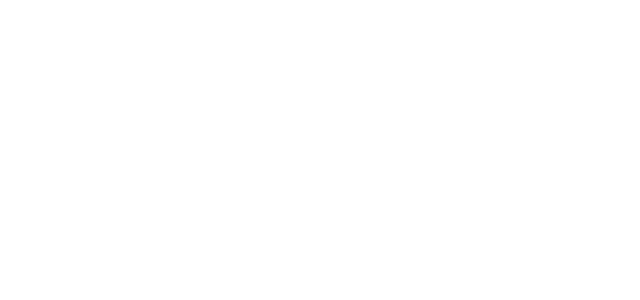
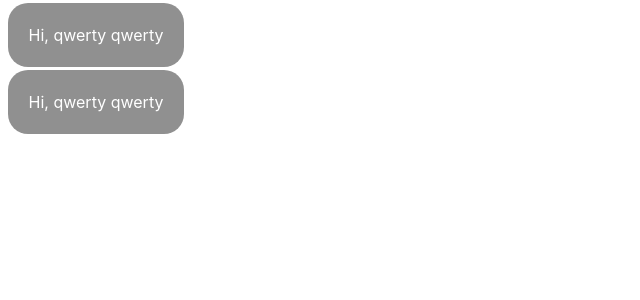
Before and after one commit to th3c0d3br34ker/hbd, a React (Create React App) app: page / in a window 1280 px wide. Shown: the top 300 px of the page, without its empty margins (0-640 px from the left). Built offline with nearby package versions, Linux system fonts and the light colour scheme.

Commit message:
Added base skeleton

```diff
--- a/package.json
+++ b/package.json
@@ -9,6 +9,7 @@
     "animejs": "^3.2.0",
     "react": "^16.13.1",
     "react-dom": "^16.13.1",
+    "react-easy-emoji": "^1.4.0",
     "react-scripts": "3.4.1"
   },
   "scripts": {
--- a/src/App.css
+++ b/src/App.css
@@ -1 +1,13 @@
+@import "./elements/TypingDots/typingdots.css";
+/* @import "./elements/Transition/transition.css"; */
+
+@import "./container/message/message.css";
 @import "./container/wishings/wishings.css";
+
+body {
+  transition-duration: 0.5s;
+}
+
+.hide {
+  display: none;
+}
--- a/src/App.js
+++ b/src/App.js
@@ -5,7 +5,7 @@
 function App() {
   return (
     <div id="wishings">
-      <Wishings />
+      <Wishings start={new Date().getTime()} />
     </div>
   );
 }
--- /dev/null
+++ b/src/container/message/message.css
@@ -0,0 +1,59 @@
+.message-div-1 {
+  display: flex;
+  margin-bottom: 0.2rem;
+  height: 4rem;
+  width: 11rem;
+  background-color: rgba(70, 70, 70, 0.6);
+  justify-content: center;
+  align-items: center;
+  border-radius: 20px;
+}
+
+.message-div-2 {
+  display: flex;
+  margin-bottom: 0.2rem;
+  height: 4rem;
+  width: 11rem;
+  background-color: rgba(70, 70, 70, 0.6);
+  justify-content: center;
+  align-items: center;
+  border-radius: 20px;
+}
+
+.message-div-3 {
+  display: flex;
+  margin-bottom: 0.2rem;
+  height: 4rem;
+  width: 11rem;
+  background-color: rgba(70, 70, 70, 0.6);
+  justify-content: center;
+  align-items: center;
+  border-radius: 20px;
+}
+
+.message-div-4 {
+  display: flex;
+  margin-bottom: 0.2rem;
+  height: 4rem;
+  width: 11rem;
+  background-color: rgba(70, 70, 70, 0.6);
+  justify-content: center;
+  align-items: center;
+  border-radius: 20px;
+}
+
+.message-div-5 {
+  width: 26rem;
+  display: flex;
+  margin-bottom: 0.2rem;
+  height: 4rem;
+  background-color: rgba(70, 70, 70, 0.6);
+  justify-content: center;
+  align-items: center;
+  border-radius: 20px;
+}
+
+.message {
+  font-size: 1rem;
+  color: white;
+}
--- /dev/null
+++ b/src/container/message/message.jsx
@@ -0,0 +1,15 @@
+import React, { Component } from "react";
+
+import emoji from "react-easy-emoji";
+
+class Message extends Component {
+  render() {
+    return (
+      <div id={this.props.id} className={"message-div-" + this.props.id}>
+        <div className="message"> {this.props.message}</div>
+      </div>
+    );
+  }
+}
+
+export default Message;
--- a/src/container/wishings/wishings.css
+++ b/src/container/wishings/wishings.css
@@ -1,3 +1,4 @@
-.wissings-div {
-    background-color: black;
+.wishings-div {
+  padding-top: 0.2rem;
+  padding-left: 0.5rem;
 }
--- a/src/container/wishings/wishings.jsx
+++ b/src/container/wishings/wishings.jsx
@@ -1,11 +1,25 @@
-import React, {Component } from "react"
+import React, { Component } from "react";
 
+import Transition from "../../elements/Transition/transition.jsx";
+import { Messages } from "../../messages.js";
 
 class Wishings extends Component {
-    render() {
-    return (<div className="wissings-div"><div></div></div>);
-    }
+  render() {
+    return (
+      <div className="wishings-div">
+        {Messages.map((message) => {
+          return (
+            <Transition
+              key={message.id}
+              id={message.id}
+              start={message.start}
+              message={message.message}
+            />
+          );
+        })}
+      </div>
+    );
+  }
 }
 
-
 export default Wishings;
--- /dev/null
+++ b/src/elements/Transition/transition.css
@@ -0,0 +1,5 @@
+.transition {
+  display: block;
+  justify-content: center;
+  align-items: center;
+}
--- /dev/null
+++ b/src/elements/Transition/transition.jsx
@@ -0,0 +1,76 @@
+import React, { Component } from "react";
+
+import TypingDots from "../TypingDots/typingdots.jsx";
+import Message from "../../container/message/message.jsx";
+
+class Transition extends Component {
+  constructor(props) {
+    super(props);
+    this.state = { start: props.start, date: new Date().getTime() };
+  }
+
+  componentWillUnmount() {
+    clearInterval(this.timerID);
+  }
+
+  componentDidMount() {
+    this.timerID = setInterval(() => this.tick(), 1000);
+  }
+
+  tick() {
+    this.setState({
+      date: new Date().getTime(),
+    });
+  }
+
+  render() {
+    let show;
+    if (this.state.date < this.state.start + 1500) {
+      show = true;
+    } else {
+      show = false;
+    }
+    return (
+      <div className="transition">
+        {show ? (
+          <TypingDots />
+        ) : (
+          <Message id={this.props.id} message={this.props.message} />
+        )}
+      </div>
+    );
+  }
+}
+
+export default Transition;
+
+// class Clock extends React.Component {
+//   constructor(props) {
+//     super(props);
+//     this.state = { date: new Date() };
+//   }
+
+//   componentDidMount() {
+//     this.timerID = setInterval(() => this.tick(), 1000);
+//   }
+
+//   componentWillUnmount() {
+//     clearInterval(this.timerID);
+//   }
+
+//   tick() {
+//     this.setState({
+//       date: new Date(),
+//     });
+//   }
+
+//   render() {
+//     return (
+//       <div>
+//         <h1>Hello, world!</h1>
+//         <h2>It is {this.state.date.toLocaleTimeString()}.</h2>
+//       </div>
+//     );
+//   }
+// }
+// export default Clock;
--- /dev/null
+++ b/src/elements/TypingDots/typingdots.css
@@ -0,0 +1,40 @@
+.typingdots {
+  margin-bottom: 0.2rem;
+  height: 4rem;
+  width: 10rem;
+  background-color: rgba(70, 70, 70, 0.6);
+  display: flex;
+  justify-content: center;
+  align-items: center;
+  border-top-left-radius: 50px;
+  border-top-right-radius: 50px;
+  border-bottom-right-radius: 50px;
+}
+
+.typingdots span {
+  width: 1.2rem;
+  height: 1.2rem;
+  margin: 0 2px;
+  background-color: rgb(56, 56, 56);
+  border-radius: 50%;
+  display: inline-block;
+  animation-name: dots;
+  animation-duration: 1s;
+  animation-iteration-count: infinite;
+  animation-timing-function: ease-in-out;
+}
+
+.typingdots span:nth-child(2) {
+  animation-delay: 0.2s;
+}
+
+.typingdots span:nth-child(3) {
+  animation-delay: 0.4s;
+}
+
+@keyframes dots {
+  50% {
+    opacity: 0;
+    transform: translateY(10px);
+  }
+}
--- /dev/null
+++ b/src/elements/TypingDots/typingdots.jsx
@@ -0,0 +1,17 @@
+import React, { Component } from "react";
+
+class TypingDots extends Component {
+  render() {
+    return (
+      <div className="typing-dots-box hide">
+        <div className="typingdots">
+          <span id="1"></span>
+          <span id="2"></span>
+          <span id="3"></span>
+        </div>
+      </div>
+    );
+  }
+}
+
+export default TypingDots;
--- /dev/null
+++ b/src/messages.js
@@ -0,0 +1,34 @@
+const Messages = [
+  {
+    id: "1",
+    start: new Date().getTime(),
+    message: "Hi, qwerty qwerty",
+    width: "16rem",
+  },
+  {
+    id: "2",
+    start: new Date().getTime() + 2000,
+    message: "Hi, qwerty qwerty",
+    width: "16rem",
+  },
+  {
+    id: "3",
+    start: new Date().getTime() + 4000,
+    message: "Hi, qwerty qwerty",
+    width: "16rem",
+  },
+  {
+    id: "4",
+    start: new Date().getTime() + 6000,
+    message: "Hi, qwerty qwerty",
+    width: "16rem",
+  },
+  {
+    id: "5",
+    start: new Date().getTime() + 8000,
+    message: "Hi, qwerty qwerty Hi, qwerty qwert Hi, qwerty qwert ",
+    width: "16rem",
+  },
+];
+
+export { Messages };
```
Also changed, not shown: 1 other file (tests, documents, lock files or other folders).
